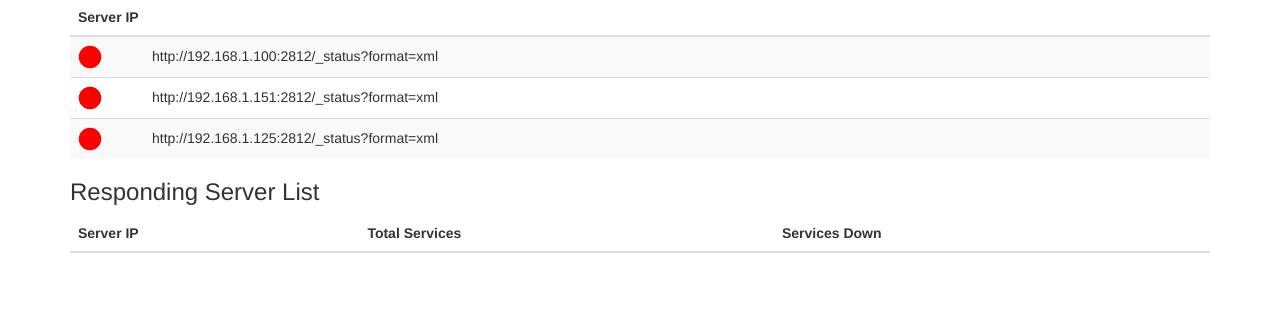
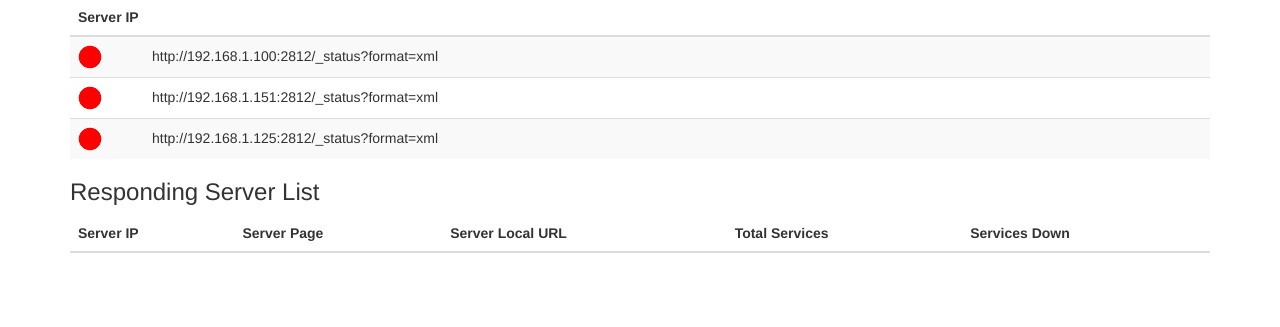
Before and after one commit to deranjer/Py-Multi-Monit, a Flask app: page /servers in a window 1280 px wide. Shown: the part 219-546 px from the top of the page. Run offline with Flask 2, Linux system fonts and the light colour scheme; data that the repository does not hold is empty; some libraries are stand-ins or nearby versions.

Commit message:
Functionizing much of the main code working on server page, counting services.

```diff
--- a/Templates/server_template.html
+++ b/Templates/server_template.html
@@ -23,6 +23,8 @@
   <table class="table table-striped sortable">
       <tr>
           <th>Server IP</th>
+          <th>Server Page</th>
+          <th>Server Local URL</th>
           <th>Total Services</th>
           <th>Services Down</th>
       </tr>
--- a/main.py
+++ b/main.py
@@ -4,7 +4,8 @@ import bs4
 import datetime
 import urllib
 import pprint
-import xml.etree.ElementTree as ET
+#import xml.etree.ElementTree as ET
+import xml.etree.cElementTree as ET
 from Settings import serverList
 from flask import Flask, render_template, redirect
 app = Flask(__name__)
@@ -25,52 +26,73 @@ for server in serverList: #generating server API URL's
 #URL = "http://192.168.1.100:2812/_status?format=xml"
 
 
-def infoRefresh():
+def parseServers():
     parsedXML = []
     failedServers = []
     for URL in APIURL:
         try:
             print("URL", URL)
             file = urllib.request.urlopen(URL) #opening the XML URL
-            list.append(parsedXML, ET.parse(file)) #Parsing to dict the XML file created
+            list.append(parsedXML, ET.parse(file)) #Parsing the XML file using Celementtree
         except:
-            list.append(failedServers, URL)
-
+            list.append(failedServers, URL) #if the server doesn't respond, add it to the failed server list
     respondingServers = []
+    count = 0 #defining the counter for the number of services per server.
     for server in parsedXML:
         address = server.find('./server//httpd//')
-        list.append(respondingServers, address.text)
+        list.append(respondingServers, address.text) #finding the IP address of each monit server
+        for service in server.findall('service'): #Counting the number of services per server
+            count +=1
+        list.append(respondingServers, count) ##todo fix this!!
 
-    id=0
-    notMonitoredD = {}
-    errorConditionsD = {}
+    return {'failedServers' : failedServers, 'respondingServers' : respondingServers, 'parsedXML' : parsedXML}
+
+def errorStatusF(service): #function to find out if there is an error status on a job
+    status = service.find('status')
+    errorStatus = service.find('status_message')
+    if errorStatus == None:
+        errorStatus = "None"
+    else:
+        errorStatus = errorStatus.text
+    return (errorStatus, status)
+
+
+def infoRefresh(): #called each page load, just reparses the XML to make sure nothing changed
+    parseServersResults = parseServers() #parsing all of the XML again...
+    id=0 #creating internal ID to sort lists by, etc.
+    notMonitoredD = {} #list of services that are "not monitored" by monit
+    errorConditionsD = {} #list of error condition services
     fullServiceListD = {}
-    for server in parsedXML:
+    for server in parseServersResults['parsedXML']:
         address = server.find('./server//httpd//')
         for service in server.findall('service'):
             serviceType = service.attrib
             name = service.find('name')
             monitorStatus = service.find('monitor')
-            status = service.find('status')
-            errorStatus = service.find('status_message')
-            #if not errorStatus:
-            if errorStatus == None:
-                errorStatus = "None"
-            else:
-                errorStatus = errorStatus.text
-            if monitorStatus.text == "0": #If not monitored
-                #notMonitoredD[address.text] = [name.text, status.text, errorStatus.text]
-                notMonitoredD[id] = [address.text, name.text, status.text, errorStatus]
+
+            errorStatus, status = errorStatusF(service) #finding an error status
 
             if errorStatus != "None" or status.text != "0": #if it has an error message, or error code ##todo## (find error codes)
                 errorConditionsD[id] = [address.text, name.text, status.text, errorStatus]
-            #print(serviceType['type'])
-            #serviceTypeClass = serviceType['type']
-            localLink = '<a href="http://%s:2812/%s">%s</a>' % (address.text, name.text, name.text)
+
+            if monitorStatus.text == "0": #If not monitored
+                notMonitoredD[id] = [address.text, name.text, status.text, errorStatus]
+            localLink = '<a href="http://%s:2812/%s">%s</a>' % (address.text, name.text, name.text) #link to internal server service
             fullServiceListD[id] = [address.text, serviceType['type'], name.text, status.text, localLink]
             id += 1 #internal ID for lists
             #print(fullServiceListD[address.text])
-    return {'notMonitoredD' : notMonitoredD, 'errorConditionsD': errorConditionsD, 'fullServiceListD' : fullServiceListD, 'failedServers' : failedServers, 'respondingServers' : respondingServers}
+    return {'notMonitoredD' : notMonitoredD, 'errorConditionsD': errorConditionsD, 'fullServiceListD' : fullServiceListD }
+
+
+def countServices():
+    parseServersResults = parseServers()
+    print("counting")
+    count = 0
+    for server in parseServersResults['parsedXML']:
+        address = server.find('./server//httpd//')
+        for service in server.findall('service'):
+            count +=1
+
 
 
 #for items,keys in errorConditionsD.items():
@@ -104,7 +126,8 @@ def services():
 @app.route("/home")
 def home():
     infoRefreshResults = infoRefresh()
-    return render_template('base_template.html', failedServers = infoRefreshResults['failedServers'], notMonitored = infoRefreshResults['notMonitoredD'], errorConditionsD = infoRefreshResults['errorConditionsD'], title="Home - Main Server Overview")
+    parseServersResults = parseServers()
+    return render_template('base_template.html', failedServers = parseServersResults['failedServers'], notMonitored = infoRefreshResults['notMonitoredD'], errorConditionsD = infoRefreshResults['errorConditionsD'], title="Home - Main Server Overview")
 
 @app.route("/about")
 def about():
@@ -113,8 +136,13 @@ def about():
 
 @app.route("/servers")
 def servers():
-    infoRefreshResults = infoRefresh()
-    return render_template('server_template.html', title="Server List", respondingServers=infoRefreshResults['respondingServers'], failedServers=infoRefreshResults['failedServers'])
+    parseServersResults = parseServers()
+    return render_template('server_template.html', title="Server List", respondingServers=parseServersResults['respondingServers'], failedServers=parseServersResults['failedServers'])
+
+@app.route('/servers/<serverIP>')
+def serverByIP(serverIP):
+    """todo get all services for that server"""
+    return render_template('server_by_ip_template.html', title=serverIP)
 
 
 if __name__ == '__main__':
```
Also changed, not shown: 1 other file.
